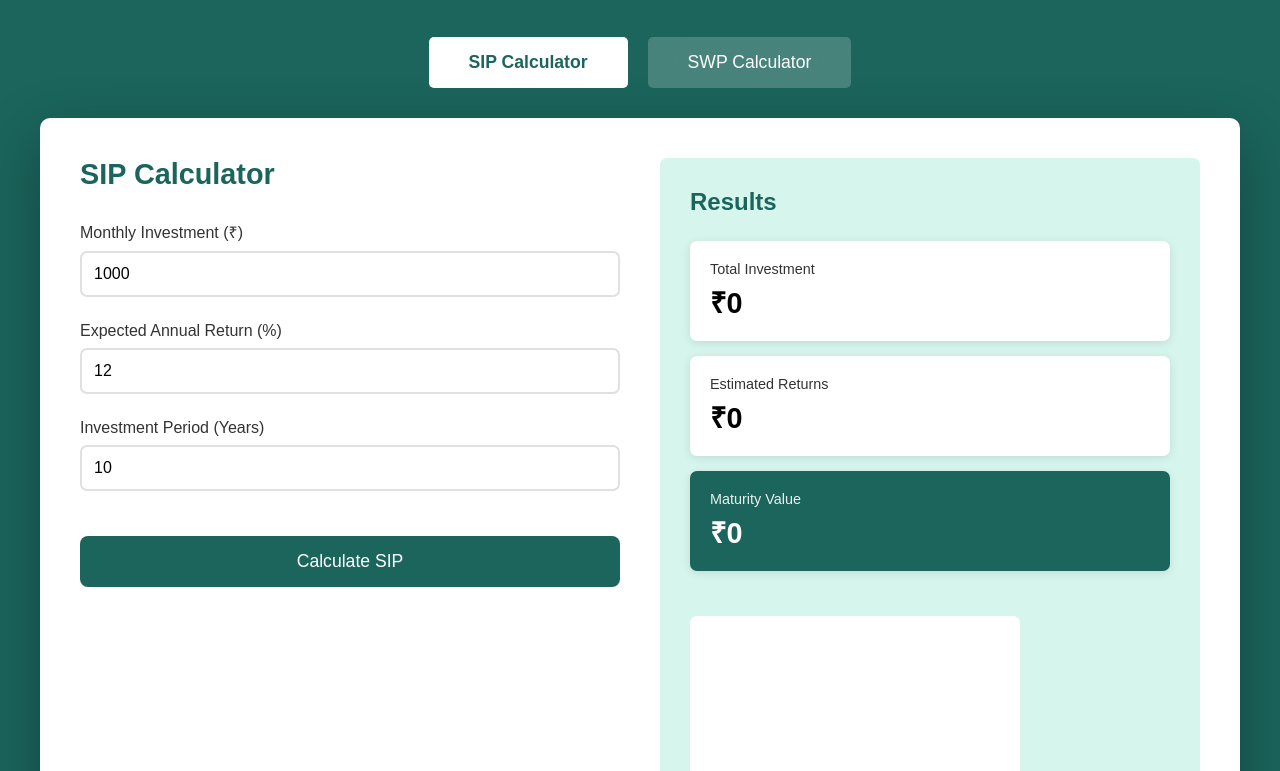
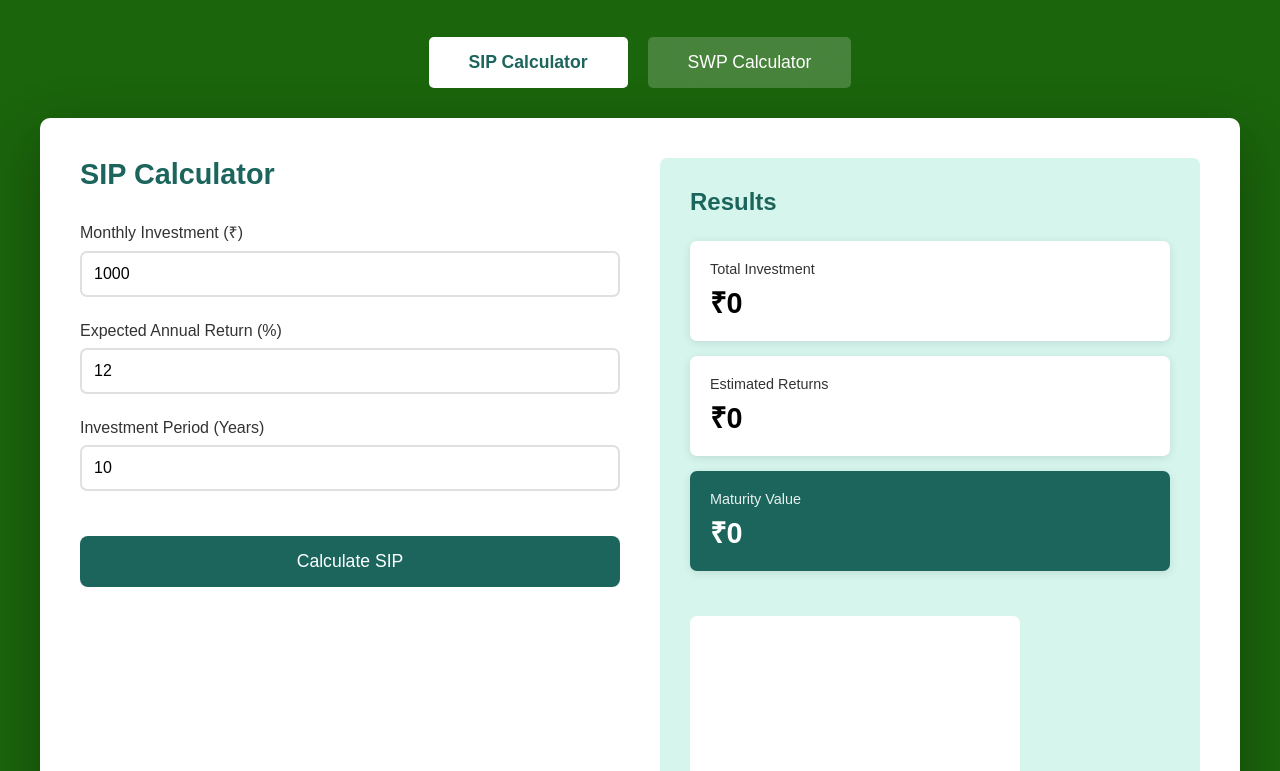
Before and after one commit to nihar-ux18/SIP_SWP_Calculator, a plain HTML site: page index.html in a window 1280 px wide. Shown: the part 99-870 px from the top of the page. Drawn offline with nearby package versions, Linux system fonts and the light colour scheme.

Commit message:
Update styles.css

```diff
--- a/styles.css
+++ b/styles.css
@@ -6,7 +6,7 @@
 
 body {
     font-family: 'Poppins', sans-serif;
-    background-color: #1b655c;
+    background-color: #1b650c;
     min-height: 100vh;
     padding: 20px;
 }
```
